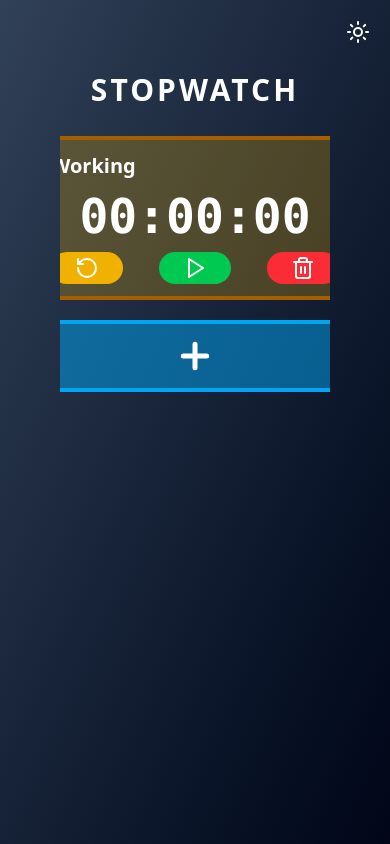
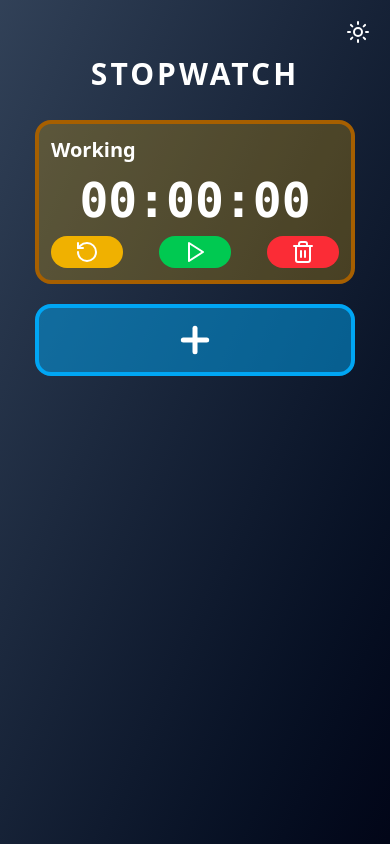
Before and after one commit to adiruPrima/react-stopwatch, a React (Vite) app: page / in a window 390 px wide. Built offline with nearby package versions, Linux system fonts and the light colour scheme.

Commit message:
update mobile padding

```diff
--- a/src/App.jsx
+++ b/src/App.jsx
@@ -24,7 +24,7 @@ function App() {
         <ThemeToggler />
 
         {/* Main container */}
-        <div className="w-full min-h-screen p-8">
+        <div className="w-full min-h-screen p-0 pt-4 sm:p-8">
           <h1
             className={`${
               theme ? "text-black" : "text-white"
```
